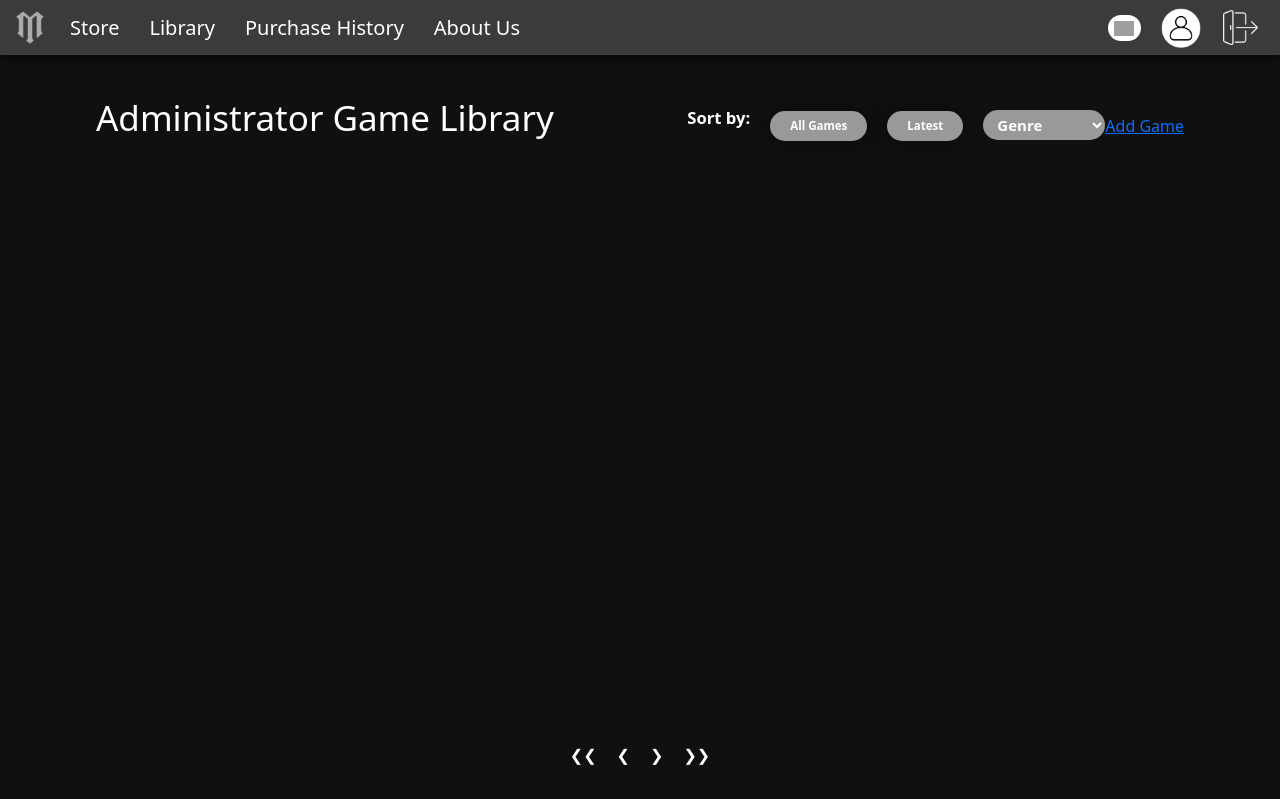
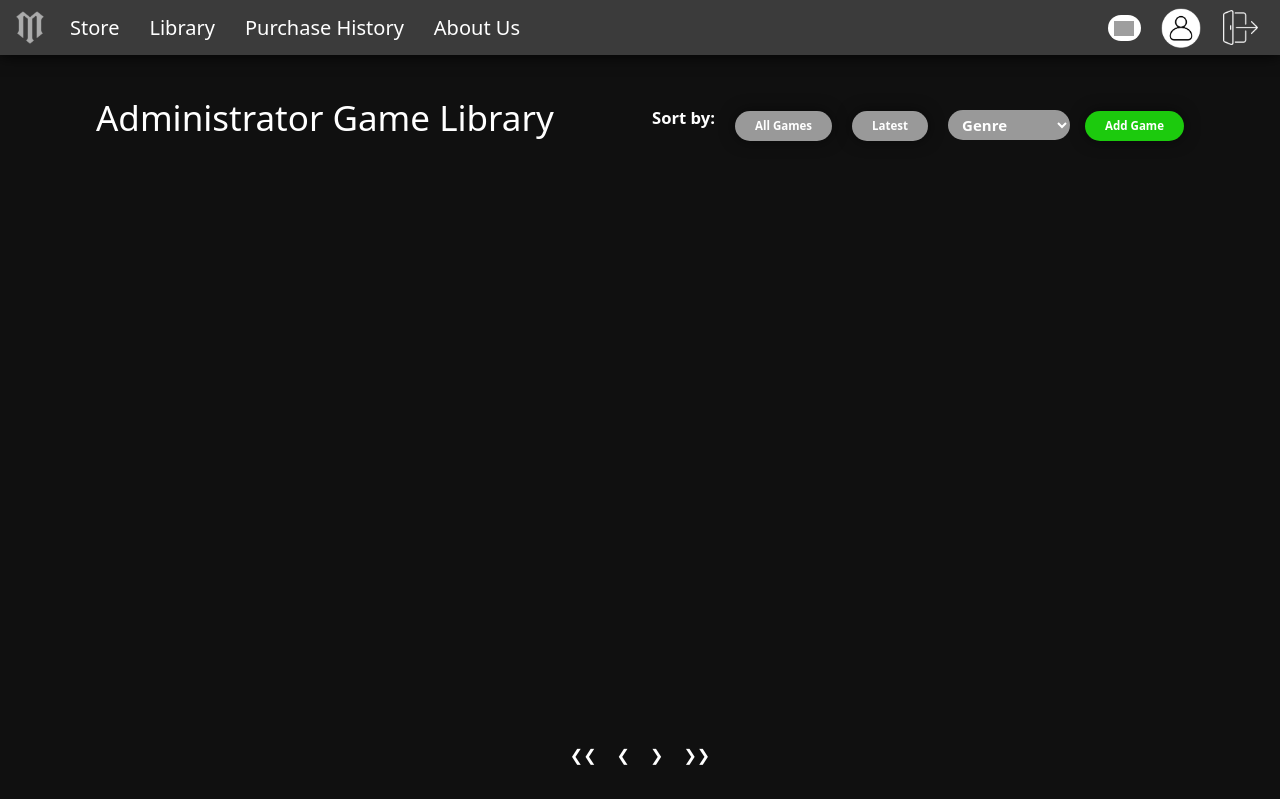
Before and after one commit to XxJLSxX/Moistgames_Working, a PHP site: page /Admin/Admin_GameLibrary.php in a window 1280 px wide. Shown: the top 799 px of the page. Run offline with PHP 8.4, Linux system fonts and the light colour scheme; the visitor is signed in with stand-in values (Sample User, id 1); data that the repository does not hold is empty; grey boxes are pictures that could not be loaded.

Commit message:
Update user_library_css.css

```diff
--- a/!!!ETOOOOOOO/css/user_library_css.css
+++ b/!!!ETOOOOOOO/css/user_library_css.css
@@ -156,17 +156,18 @@ body{
 
 .game-title-section {
     display: flex;
-    align-items: center;
+    align-items: left;
     height: 50%;
-    width: 100%;
+    width: 98%;
     padding-left: 2%;
 }
 
 .game-title-section .game-title {
-    width: 100%;
+    width: 60%;
     font-size: 22px;
     color: #ffffff;
     overflow: hidden;
+    text-align: left;
 }
 
 .game-info-section {
@@ -218,3 +219,19 @@ body{
     color: #ffeb54;
     font-weight: bolder;
 }
+
+.library-add-button {
+    text-decoration: none;
+    color: white;
+    background-color: #1cca0d;
+    padding: 6px 20px 6px 20px;
+    border-radius: 15px;
+    margin-left: 15px;
+    box-shadow: 0 0 15px rgba(0, 0, 0, 0.5);
+    font-size: 0.9vw;
+    font-weight: bolder;
+}
+
+.library-add-button:hover {
+    background-color: rgb(25, 150, 4);
+}
```
